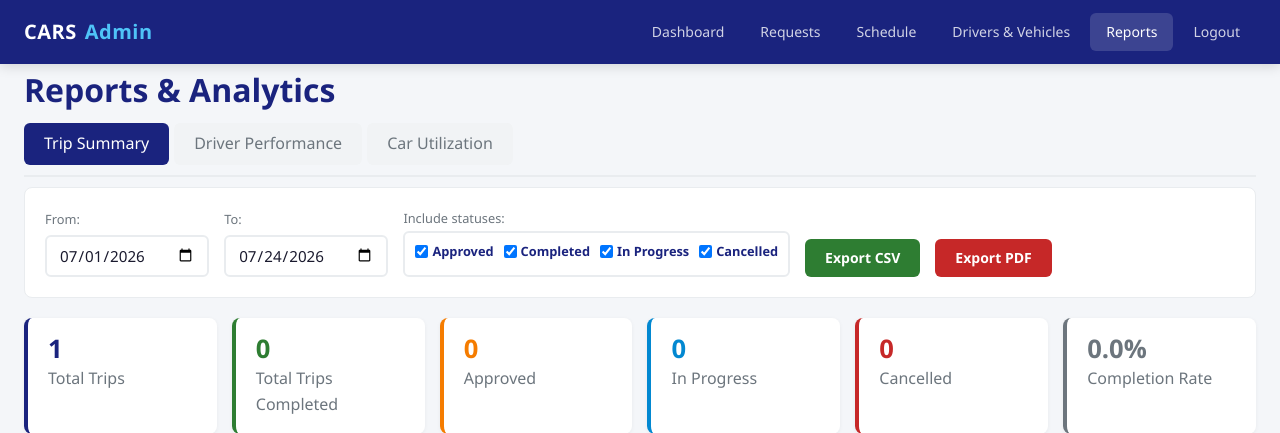
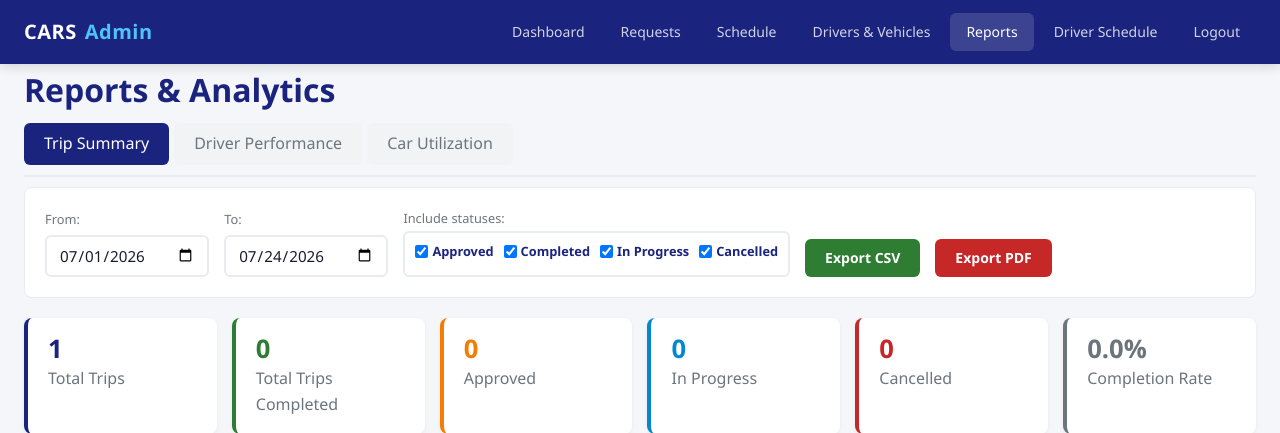
Before and after one commit to diceyxzc/CARS-OJT, a PHP site: page /admin/reports.php in a window 1280 px wide. Shown: the top 433 px of the page. Run offline with PHP 8.4, Linux system fonts and the light colour scheme; the visitor is signed in with stand-in values (Sample User, id 1); data that the repository does not hold is empty; some libraries are stand-ins or nearby versions.

Commit message:
navigation added

```diff
--- a/admin/dashboard.php
+++ b/admin/dashboard.php
@@ -270,6 +270,7 @@ $status_priority = ['in_progress' => 0, 'approved' => 1, 'completed' => 2];
                 <a href="schedule.php">Schedule</a>
                 <a href="driver_vehicle.php">Drivers & Vehicles</a>
                 <a href="reports.php">Reports</a>
+                <a href="../pages/gen_driver.php" target="_blank">Driver Schedule</a>
                 <a href="#" onclick="openLogoutModal(); return false;">Logout</a>
             </div>
         </div>
--- a/admin/driver_vehicle.php
+++ b/admin/driver_vehicle.php
@@ -263,6 +263,7 @@ $all_cars_dropdown = $pdo->query("
                 <a href="schedule.php">Schedule</a>
                 <a href="driver_vehicle.php" class="active">Drivers & Vehicles</a>
                 <a href="reports.php">Reports</a>
+                <a href="../pages/gen_driver.php" target="_blank">Driver Schedule</a>
                 <a href="#" onclick="openLogoutModal(); return false;">Logout</a>
             </div>
         </div>
--- a/admin/reports.php
+++ b/admin/reports.php
@@ -578,6 +578,7 @@ $export_pdf_query = http_build_query($export_pdf_params);
                 <a href="schedule.php">Schedule</a>
                 <a href="driver_vehicle.php">Drivers & Vehicles</a>
                 <a href="reports.php" class="active">Reports</a>
+                <a href="../pages/gen_driver.php" target="_blank">Driver Schedule</a>
                 <a href="#" onclick="openLogoutModal(); return false;">Logout</a>
             </div>
         </div>
--- a/admin/requests.php
+++ b/admin/requests.php
@@ -1698,6 +1698,7 @@ function getAvailableDrivers($pdo, $date, $pickup_time, $dropoff_time = null) {
                 <a href="schedule.php">Schedule</a>
                 <a href="driver_vehicle.php">Drivers & Vehicles</a>
                 <a href="reports.php">Reports</a>
+                <a href="../pages/gen_driver.php" target="_blank">Driver Schedule</a>
                 <a href="#" onclick="openLogoutModal(); return false;">Logout</a>
             </div>
         </div>
--- a/admin/schedule.php
+++ b/admin/schedule.php
@@ -771,6 +771,7 @@ if ($view_type == 'monthly') {
                 <a href="schedule.php" class="active">Schedule</a>
                 <a href="driver_vehicle.php">Drivers & Vehicles</a>
                 <a href="reports.php">Reports</a>
+                <a href="../pages/gen_driver.php" target="_blank">Driver Schedule</a>
                 <a href="#" onclick="openLogoutModal(); return false;">Logout</a>
             </div>
         </div>
```
